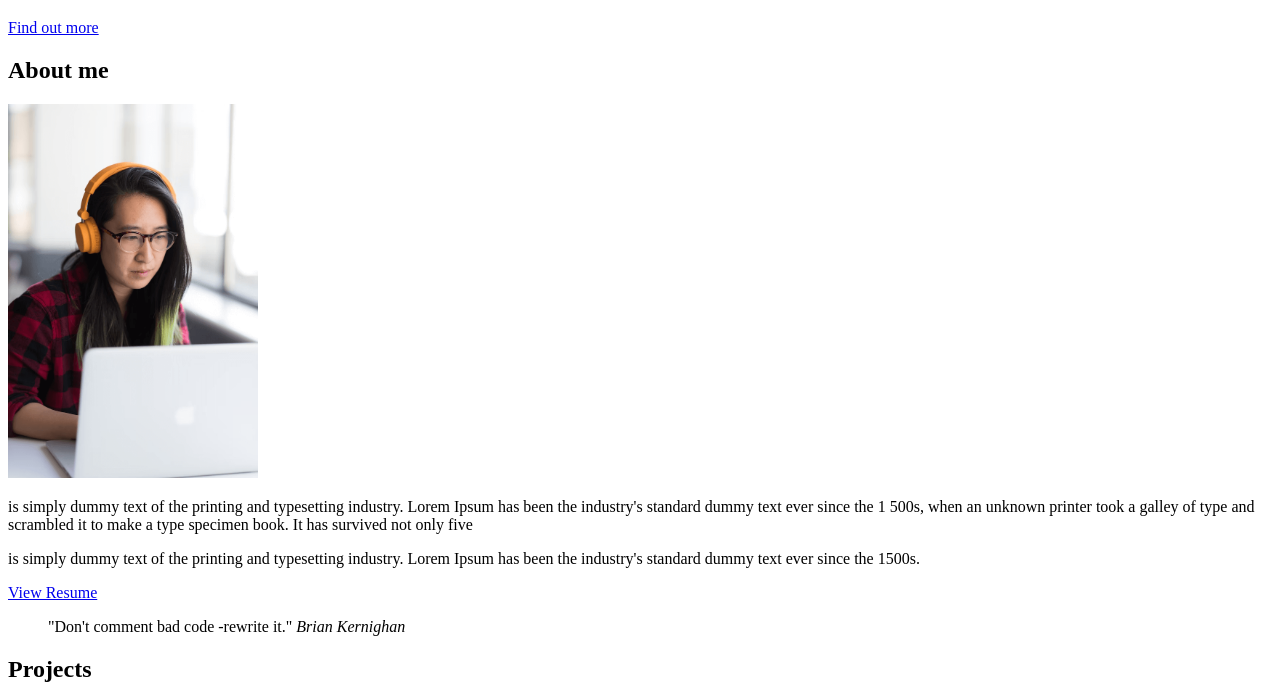
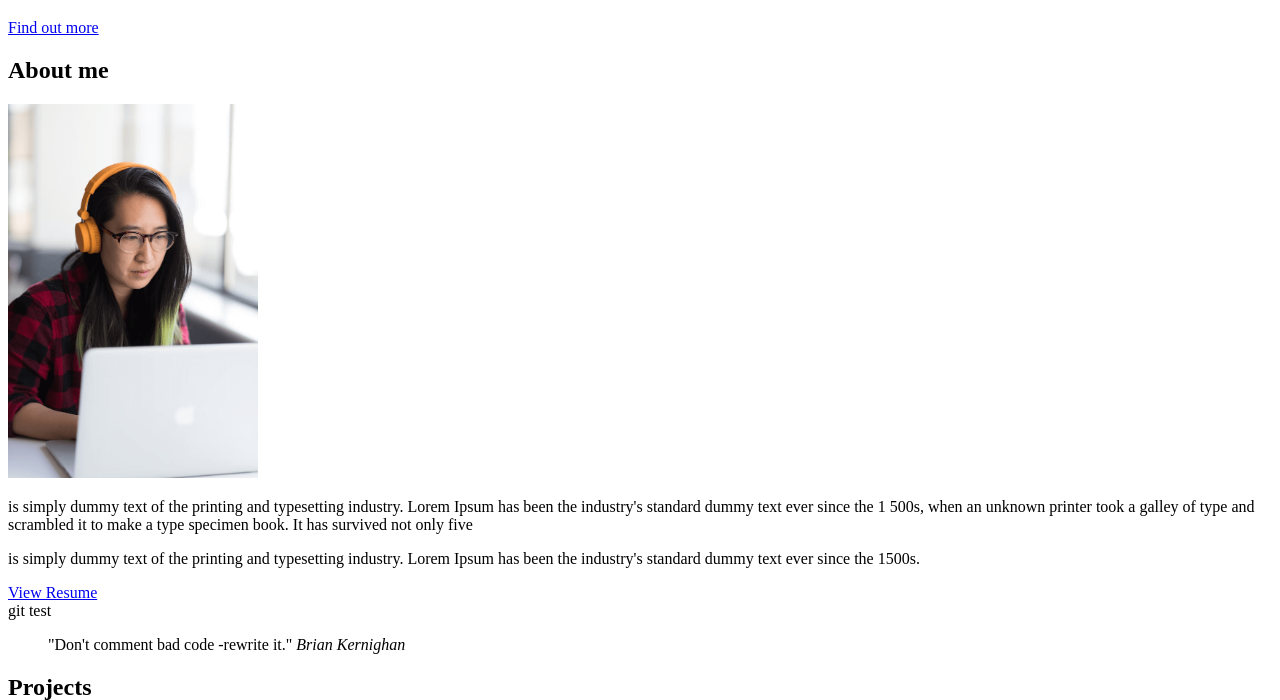
Before and after one commit to ntb-arenas/ntb-arenas.github.io, a plain HTML site: page index.html in a window 1280 px wide. Shown: the part 98-798 px from the top of the page. Drawn offline with Linux system fonts and the light colour scheme.

Commit message:
git test

```diff
--- a/index.html
+++ b/index.html
@@ -35,6 +35,7 @@
           <p>is simply dummy text of the printing and typesetting industry. Lorem Ipsum has been the industry's standard dummy text ever since the 1500s.</p>
           <a href="#">View Resume</a>
         </div>
+        git test
 
         <blockquote>
           "Don't comment bad code -rewrite it."
```
